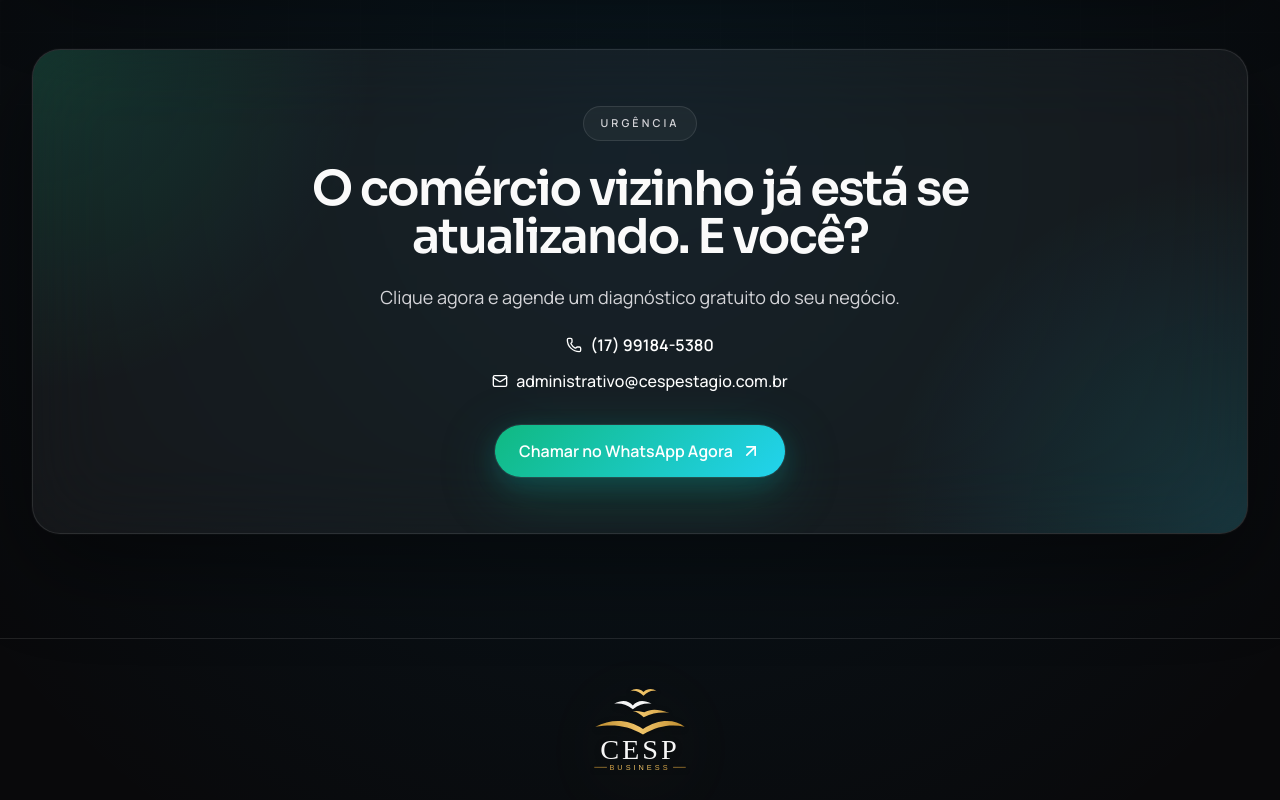
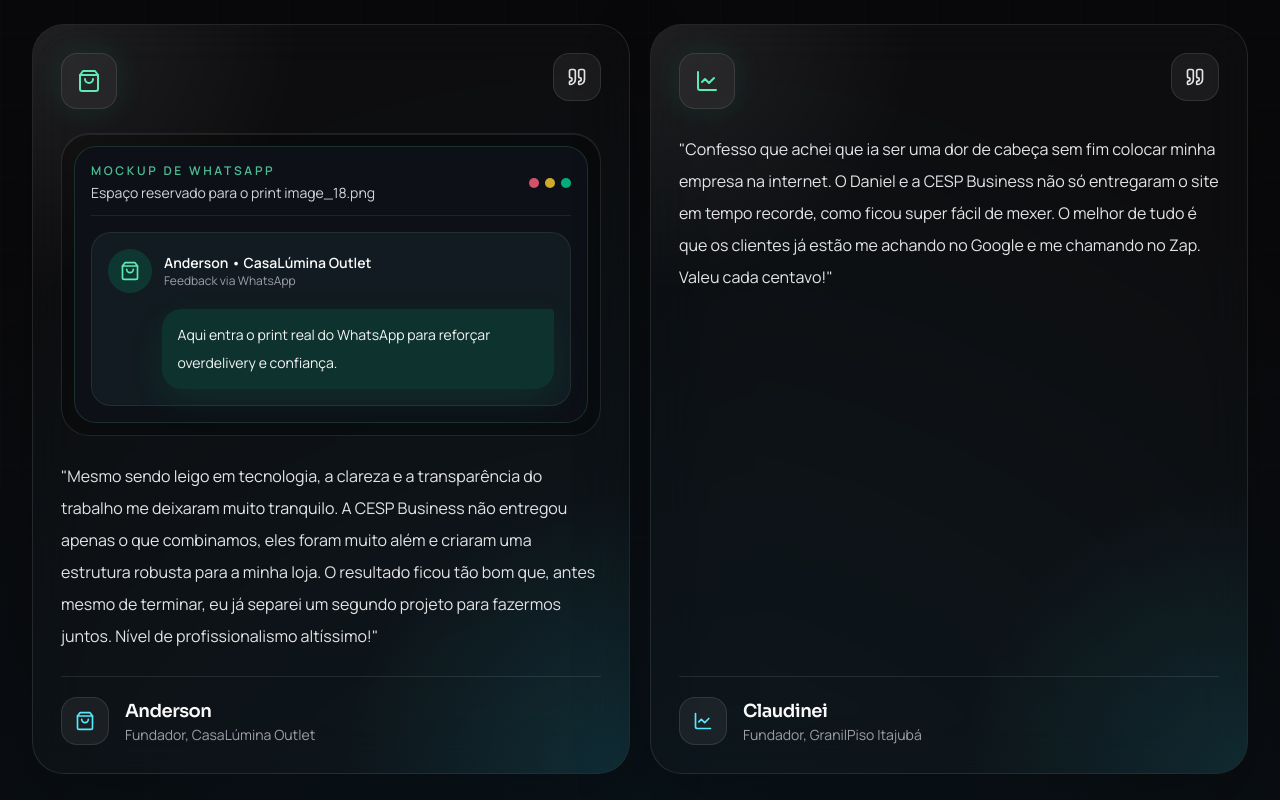
Before and after one commit to DANIELARANTESZDF/cesp-business, a React (Vite) app: page / in a window 1280 px wide. Shown: the part 2920-3720 px from the top of the page. Built offline with nearby package versions, Linux system fonts and the light colour scheme.

Commit message:
Add social proof testimonials section

```diff
--- a/SRC/App.jsx
+++ b/SRC/App.jsx
@@ -6,11 +6,14 @@
   Clock3,
   FileText,
   Globe,
+  LineChart,
   Mail,
   MessageCircle,
   Phone,
+  Quote,
   Search,
   ShieldCheck,
+  ShoppingBag,
   ShoppingCart,
   Sparkles,
   Workflow,
@@ -94,6 +97,24 @@
     title: '📍 Presença de Marca',
     description:
       'Domínio total do Google Meu Negócio, Criação de Logotipos, Banners e Máquina de Avaliações 5 estrelas.',
+  },
+]
+
+const testimonials = [
+  {
+    icon: ShoppingBag,
+    name: 'Anderson',
+    role: 'Fundador, CasaLúmina Outlet',
+    body:
+      'Mesmo sendo leigo em tecnologia, a clareza e a transparência do trabalho me deixaram muito tranquilo. A CESP Business não entregou apenas o que combinamos, eles foram muito além e criaram uma estrutura robusta para a minha loja. O resultado ficou tão bom que, antes mesmo de terminar, eu já separei um segundo projeto para fazermos juntos. Nível de profissionalismo altíssimo!',
+    highlight: 'Mockup de WhatsApp',
+  },
+  {
+    icon: LineChart,
+    name: 'Claudinei',
+    role: 'Fundador, GranilPiso Itajubá',
+    body:
+      'Confesso que achei que ia ser uma dor de cabeça sem fim colocar minha empresa na internet. O Daniel e a CESP Business não só entregaram o site em tempo recorde, como ficou super fácil de mexer. O melhor de tudo é que os clientes já estão me achando no Google e me chamando no Zap. Valeu cada centavo!',
   },
 ]
 
@@ -329,6 +350,95 @@
           </div>
         </motion.section>
 
+        <motion.section {...reveal()} id="prova-social" className="pt-16 sm:pt-24">
+          <div className="mx-auto max-w-4xl text-center">
+            <span className="section-label justify-center">💬 Depoimentos de Quem Cresceu</span>
+            <h2 className="mt-6 font-display text-3xl font-semibold tracking-[-0.04em] text-zinc-50 sm:text-5xl">
+              Do papel para o lucro digital: Histórias de quem acelerou seu negócio conosco.
+            </h2>
+            <p className="mt-5 text-base leading-8 text-zinc-300 sm:text-lg">
+              O nosso padrão de entrega não é apenas "fazer um site", é criar
+              máquinas de vendas reais e seguras para os donos de negócios locais.
+            </p>
+          </div>
+
+          <div className="mt-10 grid gap-5 md:grid-cols-2">
+            {testimonials.map(({ icon: Icon, name, role, body, highlight }, index) => (
+              <motion.article
+                key={name}
+                {...reveal(0.08 + index * 0.08)}
+                className="relative overflow-hidden rounded-[32px] border border-white/10 bg-[#ffffff05] p-6 shadow-[0_24px_80px_rgba(0,0,0,0.24)] backdrop-blur-xl sm:p-7"
+              >
+                <div className="pointer-events-none absolute inset-0 bg-[radial-gradient(circle_at_top_left,rgba(255,255,255,0.08),transparent_28%),radial-gradient(circle_at_bottom_right,rgba(34,211,238,0.12),transparent_30%)]" />
+
+                <div className="relative flex h-full flex-col gap-6">
+                  <div className="flex items-start justify-between gap-4">
+                    <div className="flex h-14 w-14 items-center justify-center rounded-2xl border border-white/10 bg-white/6 text-emerald-300 shadow-[0_0_30px_rgba(16,185,129,0.12)]">
+                      <Icon className="h-6 w-6" />
+                    </div>
+
+                    <div className="flex h-12 w-12 items-center justify-center rounded-2xl border border-white/10 bg-white/6 text-zinc-200">
+                      <Quote className="h-5 w-5" />
+                    </div>
+                  </div>
+
+                  {highlight ? (
+                    <div className="overflow-hidden rounded-[28px] border border-white/10 bg-black/25 p-3 shadow-[inset_0_1px_0_rgba(255,255,255,0.08)]">
+                      <div className="rounded-[22px] border border-emerald-300/15 bg-[#0d1117] p-4">
+                        <div className="flex items-center justify-between border-b border-white/8 pb-3">
+                          <div>
+                            <p className="text-xs font-semibold uppercase tracking-[0.22em] text-emerald-300/80">
+                              {highlight}
+                            </p>
+                            <p className="mt-1 text-sm text-zinc-300">Espaço reservado para o print image_18.png</p>
+                          </div>
+                          <div className="flex items-center gap-1.5">
+                            <span className="h-2.5 w-2.5 rounded-full bg-rose-400/80" />
+                            <span className="h-2.5 w-2.5 rounded-full bg-amber-300/80" />
+                            <span className="h-2.5 w-2.5 rounded-full bg-emerald-400/80" />
+                          </div>
+                        </div>
+
+                        <div className="mt-4 rounded-[20px] border border-white/8 bg-[#111b21] p-4">
+                          <div className="flex items-center gap-3">
+                            <div className="flex h-11 w-11 items-center justify-center rounded-full bg-emerald-400/15 text-emerald-300">
+                              <ShoppingBag className="h-5 w-5" />
+                            </div>
+                            <div>
+                              <p className="text-sm font-semibold text-zinc-50">Anderson • CasaLúmina Outlet</p>
+                              <p className="text-xs text-zinc-400">Feedback via WhatsApp</p>
+                            </div>
+                          </div>
+
+                          <div className="mt-4 ml-auto max-w-[88%] rounded-[20px] rounded-tr-sm bg-emerald-500/15 px-4 py-3 text-sm leading-7 text-zinc-100 shadow-[0_12px_35px_rgba(16,185,129,0.1)]">
+                            Aqui entra o print real do WhatsApp para reforçar overdelivery e confiança.
+                          </div>
+                        </div>
+                      </div>
+                    </div>
+                  ) : null}
+
+                  <p className="text-base leading-8 text-zinc-200">
+                    "{body}"
+                  </p>
+
+                  <div className="mt-auto flex items-center gap-4 border-t border-white/10 pt-5">
+                    <div className="flex h-12 w-12 items-center justify-center rounded-2xl border border-white/10 bg-white/6 text-cyan-300">
+                      <Icon className="h-5 w-5" />
+                    </div>
+                    <div>
+                      <p className="font-display text-lg font-semibold tracking-[-0.03em] text-zinc-50">
+                        {name}
+                      </p>
+                      <p className="text-sm text-zinc-400">{role}</p>
+                    </div>
+                  </div>
+                </div>
+              </motion.article>
+            ))}
+          </div>
+        </motion.section>
+
         <motion.section {...reveal()} id="metodologia" className="pt-16 sm:pt-24">
           <div className="glass-card grid gap-8 p-6 sm:p-8 lg:grid-cols-[0.8fr_1.2fr] lg:gap-10">
             <div>
```
